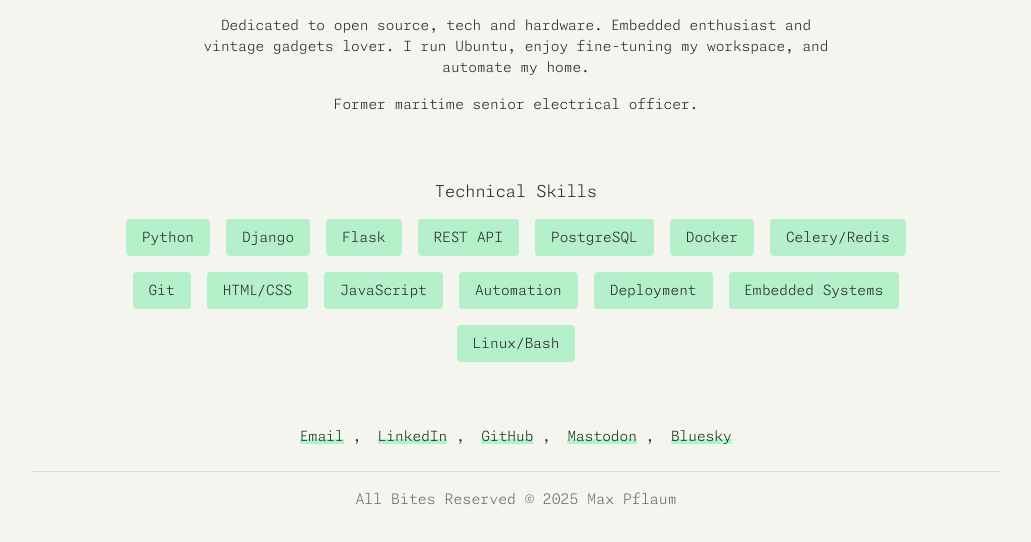
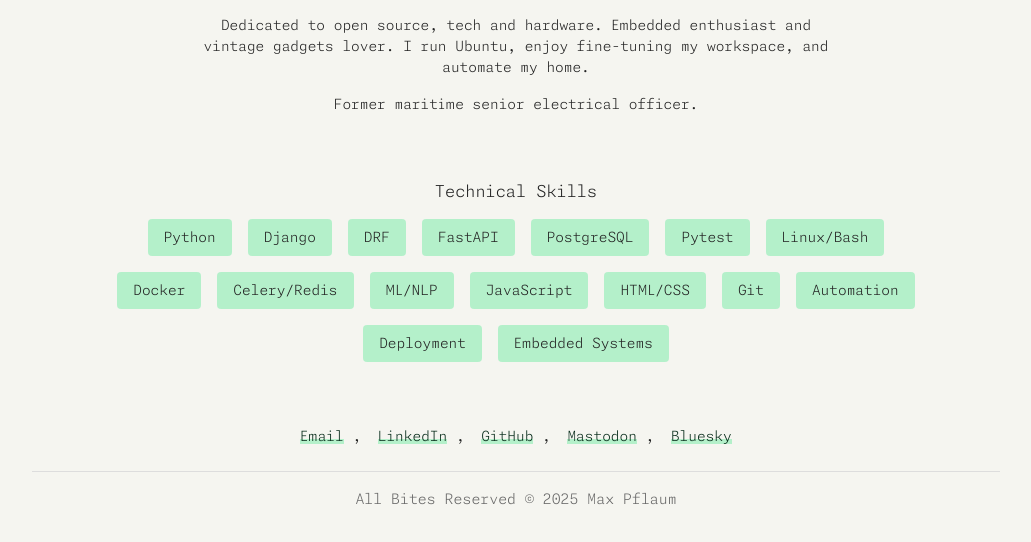
Before and after one commit to pflaumax/personal_website, a Django app: page / in a window 1280 px wide. Shown: the part 334-876 px from the top of the page, without its empty margins (124-1155 px from the left). Run offline with Django 5.2, Linux system fonts and the light colour scheme; data comes from the database, SQL or seed files in the repository; parts of the project's set-up code (start-up, migrations or seed data) failed here and were passed over.

Commit message:
home info tags changed

```diff
--- a/website_app/templates/website_app/home.html
+++ b/website_app/templates/website_app/home.html
@@ -31,18 +31,20 @@
       <ul class="skills-list">
         <li>Python</li>
         <li>Django</li>
-        <li>Flask</li>
-        <li>REST API</li>
+        <li>DRF</li>
+        <li>FastAPI</li>
         <li>PostgreSQL</li>
+        <li>Pytest</li>
+        <li>Linux/Bash</li>
         <li>Docker</li>
         <li>Celery/Redis</li>
+        <li>ML/NLP</li>
+        <li>JavaScript</li>
+        <li>HTML/CSS</li>
         <li>Git</li>
-        <li>HTML/CSS</li>
-        <li>JavaScript</li>
         <li>Automation</li>
         <li>Deployment</li>
         <li>Embedded Systems</li>
-        <li>Linux/Bash</li>
       </ul>
     </div>
   </div>
```
